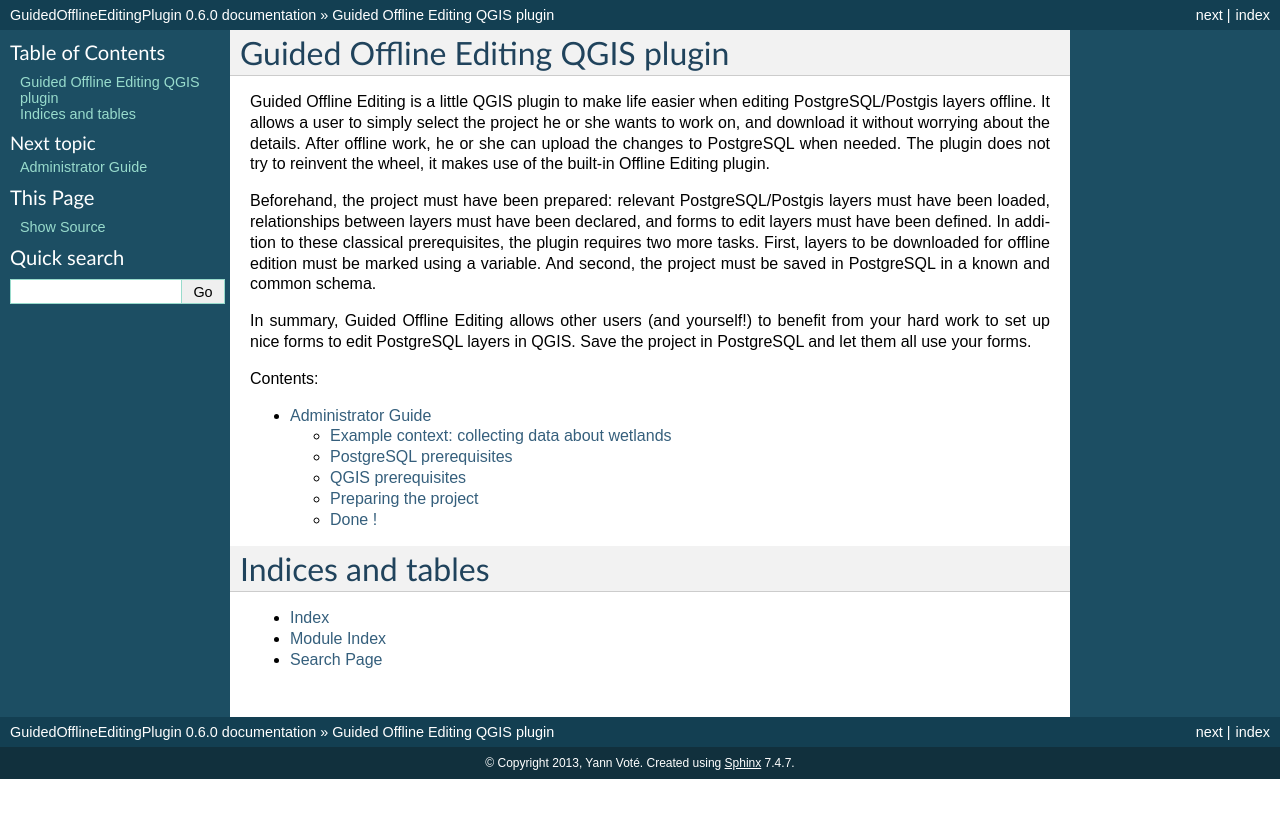
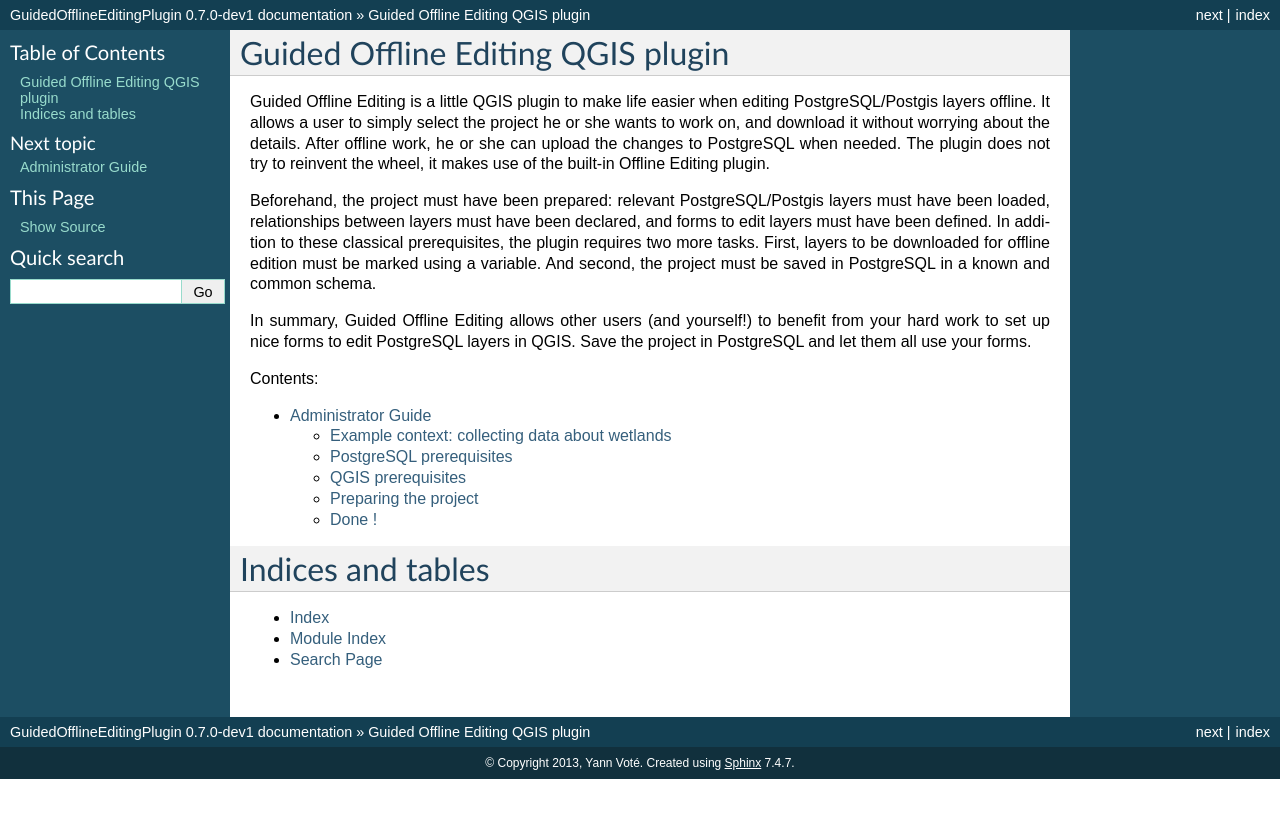
Before and after one commit to ygversil/qgis-guided-offline-editing, a Sphinx documentation site: the page built from help/source/index.rst, in a window 1280 px wide. Shown: the top 818 px of the page. Built offline with Sphinx 7.4.7, drawn with Linux system fonts in a browser that asks for light colours; formulas are drawn with MathJax 3.

Commit message:
Bump version: 0.6.0 → 0.7.0-dev1

```diff
--- a/help/source/conf.py
+++ b/help/source/conf.py
@@ -47,9 +47,9 @@
 # built documents.
 #
 # The short X.Y version.
-version = '0.6.0'
+version = '0.7.0-dev1'
 # The full version, including alpha/beta/rc tags.
-release = '0.6.0'
+release = '0.7.0-dev1'
 
 # The language for content autogenerated by Sphinx. Refer to documentation
 # for a list of supported languages.
--- a/metadata.txt
+++ b/metadata.txt
@@ -10,7 +10,7 @@
 name=Guided Offline Editing
 qgisMinimumVersion=3.10
 description=Extend the built-in Offline Editing plugin providing automated processes
-version=0.6.0
+version=0.7.0-dev1
 author=Yann Voté
 email=ygversil@lilo.org
 
```
Also changed, not shown: .bumpversion.cfg.
